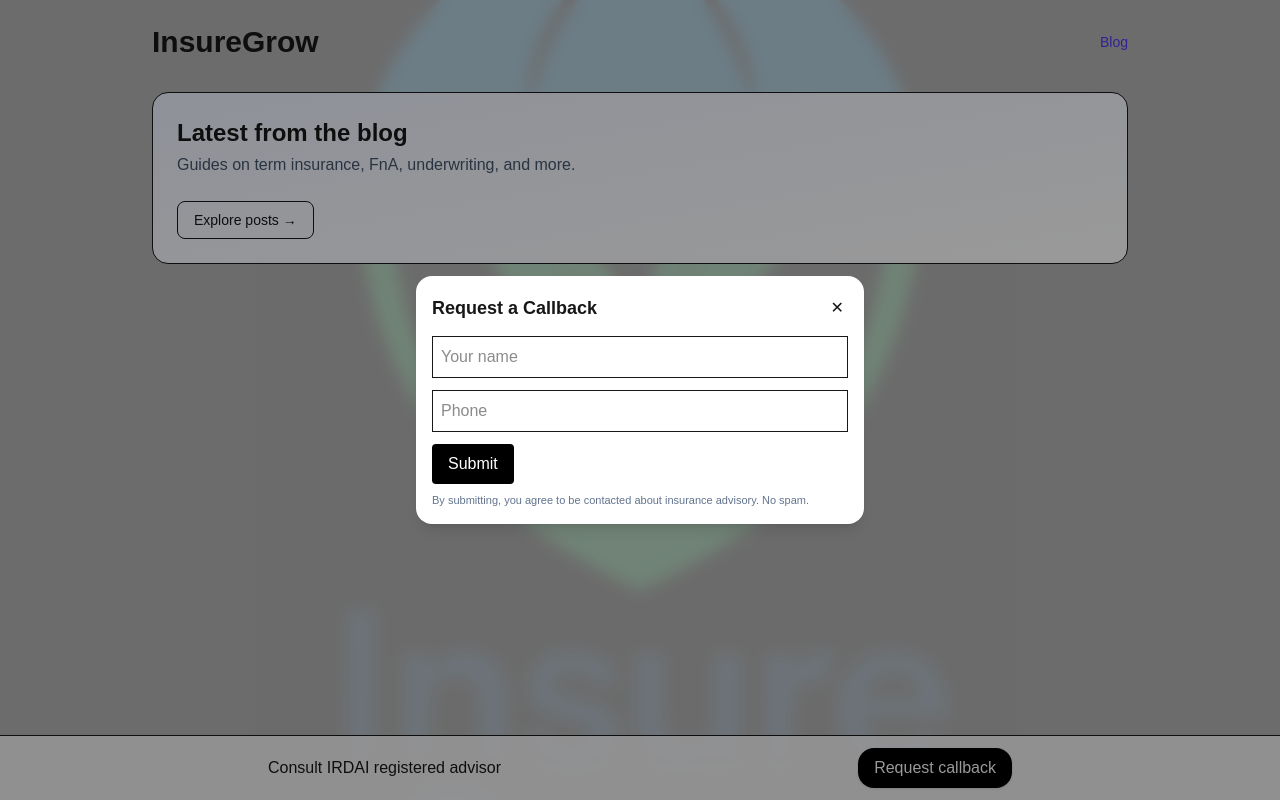
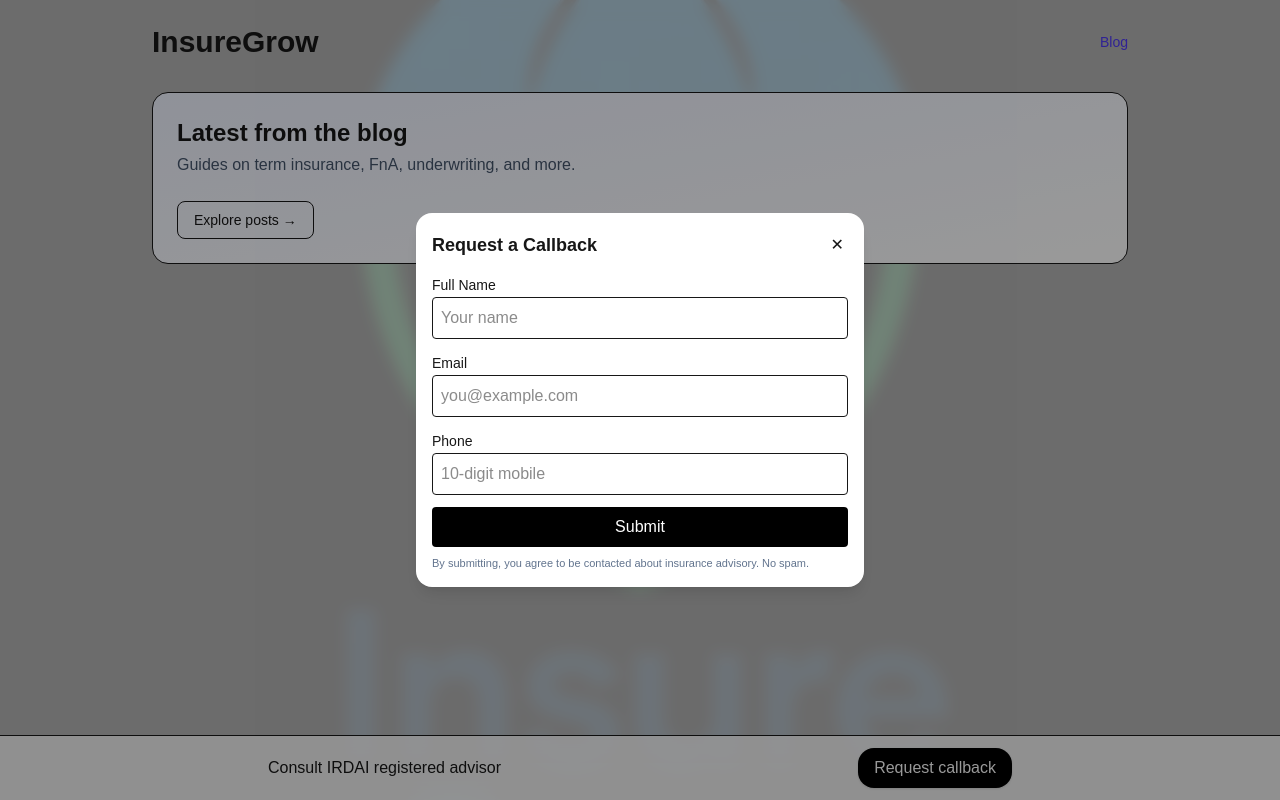
Before and after one commit to InsureGrow/insuregrow-web, a Next.js app: page / in a window 1280 px wide. Both pictures are taken after a click on the button "Request callback". Built offline with nearby package versions, Linux system fonts and the light colour scheme.

Commit message:
fix(eslint): remove explicit any in LeadForm catch; type-safe error handling

```diff
--- a/src/app/_components/LeadForm.tsx
+++ b/src/app/_components/LeadForm.tsx
@@ -1,23 +1,66 @@
 'use client';
 
-import { useState } from 'react';
+import { useEffect, useState } from 'react';
 
 export type LeadFormProps = {
   onSuccess?: () => void;
 };
 
+type LeadPayload = {
+  name: string;
+  email: string;
+  phone: string;
+  source?: string;
+};
+
 export default function LeadForm({ onSuccess }: LeadFormProps) {
   const [loading, setLoading] = useState(false);
   const [error, setError] = useState<string | null>(null);
+  const [source, setSource] = useState<string>("");
+
+  useEffect(() => {
+    // capture the page URL for context (optional)
+    if (typeof window !== 'undefined') {
+      setSource(window.location.href);
+    }
+  }, []);
 
   async function handleSubmit(e: React.FormEvent<HTMLFormElement>) {
     e.preventDefault();
     setLoading(true);
     setError(null);
 
+    const form = e.currentTarget;
+    const fd = new FormData(form);
+    const payload: LeadPayload = {
+      name: String(fd.get('name') || '').trim(),
+      email: String(fd.get('email') || '').trim(),
+      phone: String(fd.get('phone') || '').trim(),
+      source,
+    };
+
+    // Basic email validation (UI also enforces via input[type=email])
+    const emailOk = /^\S+@\S+\.\S+$/.test(payload.email);
+
+    if (!payload.name || !payload.email || !payload.phone || !emailOk) {
+      setLoading(false);
+      setError('Please fill all required fields with valid details.');
+      return;
+    }
+
     try {
-      // TODO: replace with your real submit logic (fetch/Supabase)
-      await new Promise<void>((resolve) => setTimeout(resolve, 200));
+      const res = await fetch('/api/leads', {
+        method: 'POST',
+        headers: { 'Content-Type': 'application/json' },
+        body: JSON.stringify(payload),
+      });
+
+      if (!res.ok) {
+        const msg = await res.text();
+        throw new Error(msg || 'Failed to submit lead');
+      }
+
+      form.reset();
       onSuccess?.();
     } catch (err: unknown) {
       const message = err instanceof Error ? err.message : 'Something went wrong';
@@ -29,10 +72,57 @@
 
   return (
     <form onSubmit={handleSubmit} className="space-y-3">
-      <input name="name" placeholder="Your name" className="border p-2 w-full" required />
-      <input name="phone" placeholder="Phone" className="border p-2 w-full" required />
+      <div className="space-y-1">
+        <label htmlFor="name" className="text-sm">Full Name</label>
+        <input
+          id="name"
+          name="name"
+          placeholder="Your name"
+          className="border p-2 w-full rounded"
+          required
+          autoComplete="name"
+        />
+      </div>
+
+      <div className="space-y-1">
+        <label htmlFor="email" className="text-sm">Email</label>
+        <input
+          id="email"
+          name="email"
+          type="email"
+          placeholder="you@example.com"
+          className="border p-2 w-full rounded"
+          required
+          autoComplete="email"
+          inputMode="email"
+        />
+      </div>
+
+      <div className="space-y-1">
+        <label htmlFor="phone" className="text-sm">Phone</label>
+        <input
+          id="phone"
+          name="phone"
+          placeholder="10-digit mobile"
+          className="border p-2 w-full rounded"
+          required
+          autoComplete="tel"
+          inputMode="tel"
+          pattern="[0-9+\-\s()]{7,}"
+          title="Enter a valid phone number"
+        />
+      </div>
+
+      {/* optional, captured in state and sent in payload */}
+      <input type="hidden" name="source" value={source} readOnly />
+
       {error && <p className="text-red-500 text-sm">{error}</p>}
-      <button type="submit" disabled={loading} className="px-4 py-2 rounded bg-black text-white">
+
+      <button
+        type="submit"
+        disabled={loading}
+        className="px-4 py-2 rounded bg-black text-white w-full"
+      >
         {loading ? 'Submitting…' : 'Submit'}
       </button>
     </form>
```
